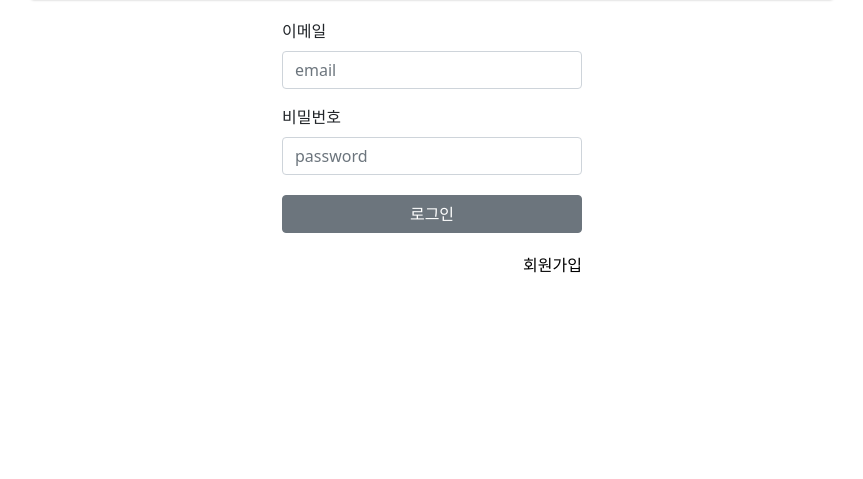
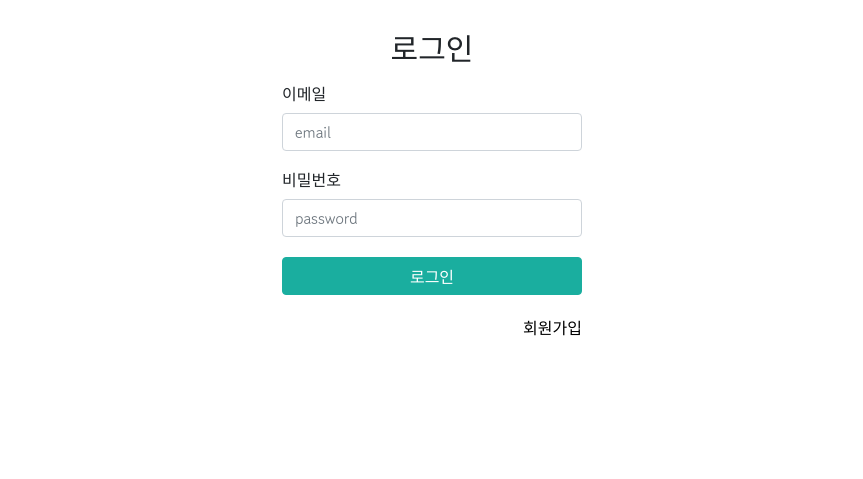
Before and after one commit to O-Wensu/GasStationService, a Python web app: template templates/login.html in a window 1280 px wide. Shown: the part 321-800 px from the top of the page, without its empty margins (208-1071 px from the left). Run offline with Jinja, Linux system fonts and the light colour scheme; the template is opened without the code that fills it, so the values that code supplies are empty.

Commit message:
[Refactor] 폰트, UI 크기 및 위치  통일

```diff
--- a/templates/join.html
+++ b/templates/join.html
@@ -12,13 +12,16 @@
         integrity="sha384-MrcW6ZMFYlzcLA8Nl+NtUVF0sA7MsXsP1UyJoMp4YLEuNSfAP+JcXn/tWtIaxVXM"
         crossorigin="anonymous"></script>
 
-    <title>가스 스테이션</title>
+    <title>너의 기름은?</title>
 
     <link href="https://fonts.googleapis.com/css2?family=Gowun+Dodum&display=swap" rel="stylesheet">
 
     <style>
         * {
             font-family: 'Gowun Dodum', sans-serif;
+        }
+        .container {
+            width: 60%;
         }
 
         .logo {
--- a/templates/list.html
+++ b/templates/list.html
@@ -18,6 +18,10 @@
     <link href="https://fonts.googleapis.com/css2?family=Gowun+Dodum&display=swap" rel="stylesheet">
 </head>
 <style>
+    * {
+        font-family: 'Gowun Dodum', sans-serif;
+    }
+
     .sign-register {
         width: 10%;
         margin: 0px 0px 0px auto;
--- a/templates/login.html
+++ b/templates/login.html
@@ -8,33 +8,36 @@
   <script src="https://cdn.jsdelivr.net/npm/bootstrap@5.0.2/dist/js/bootstrap.bundle.min.js"
     integrity="sha384-MrcW6ZMFYlzcLA8Nl+NtUVF0sA7MsXsP1UyJoMp4YLEuNSfAP+JcXn/tWtIaxVXM"
     crossorigin="anonymous"></script>
-  <title>가스 스테이션</title>
+  <title>너의 기름은?</title>
   <link href="https://fonts.googleapis.com/css2?family=Gowun+Dodum&display=swap" rel="stylesheet">
 </head>
 <style>
+  * {
+    font-family: 'Gowun Dodum', sans-serif;
+  }
+
   .logo {
     height: 300px;
-      width: 800px;
-      margin: 20px auto 20px auto;
+    width: 60%;
+    margin: auto auto 50px auto;
     padding: 20px 20px 20px 20px;
 
     /* 그림자 */
     box-shadow: 0px 0px 3px 0px gray;
-      background-image: linear-gradient(
-          0deg,
+    background-image: linear-gradient(0deg,
         rgba(0, 0, 0, 0.5),
-          rgba(0, 0, 0, 0.5)
-        ),
+        rgba(0, 0, 0, 0.5)),
       url("https://cdnweb01.wikitree.co.kr/webdata/editor/202009/21/img_20200921132619_15e14b27.webp");
     background-position: center;
     background-size: cover;
   }
+
   .login {
     width: 300px;
     margin: 20px auto 20px auto;
   }
 
-    .login > button {
+  .login>button {
     width: 300px;
     display: flex;
     flex-direction: row;
@@ -43,6 +46,7 @@
 
     margin-top: 20px;
   }
+
   .sign-in {
     width: 300px;
     display: flex;
@@ -57,39 +61,36 @@
   .sign-in :hover {
     color: darkgray;
   }
+
+  #submit-btn {
+    background-color: #1AAE9F;
+    border-color: #1AAE9F;
+  }
+
+  #title {
+    font-size: 30px;
+    display: flex;
+    flex-direction: column;
+    align-items: center;
+    justify-content: center;
+  }
 </style>
 
 <body>
   <div class="logo"></div>
   <div class="login">
+    <h4 id="title" class="mb-3">로그인</h4>
     <div class="mb-3">
       <label for="exampleFormControlInput1" class="form-label">이메일</label>
-        <input
-          type="email"
-          class="form-control"
-          id="exampleFormControlInput1"
-          placeholder="email"
-        />
+      <input type="email" class="form-control" id="exampleFormControlInput1" placeholder="email" />
     </div>
     <div class="mb-3">
-        <label for="exampleFormControlInput1" class="form-label"
-          >비밀번호</label
-        >
-        <input
-          type="email"
-          class="form-control"
-          id="exampleFormControlInput1"
-          placeholder="password"
-        />
+      <label for="exampleFormControlInput1" class="form-label">비밀번호</label>
+      <input type="email" class="form-control" id="exampleFormControlInput1" placeholder="password" />
     </div>
-      <button type="button" class="btn btn-secondary">로그인</button>
-      <a
-        style="text-decoration: none"
-        href=""
-        for="exampleFormControlInput1"
-        class="sign-in"
-        >회원가입</a
-      >
+    <button type="button" class="btn btn-secondary" id="submit-btn">로그인</button>
+    <a style="text-decoration: none" href="" for="exampleFormControlInput1" class="sign-in">회원가입</a>
   </div>
 </body>
+
 </html>
```
Also changed, not shown: templates/index.html (+12 -1 lines). Lines whose indentation alone changed are shown as unchanged.
